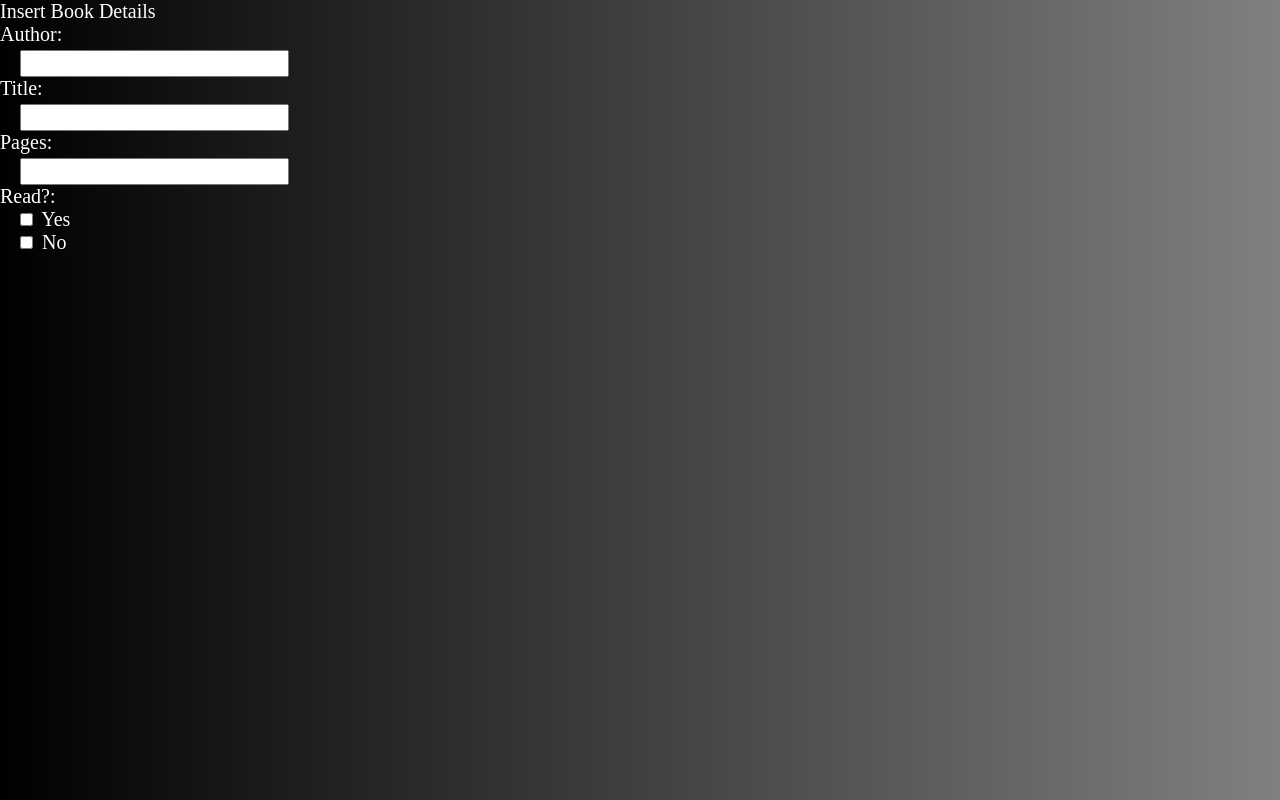
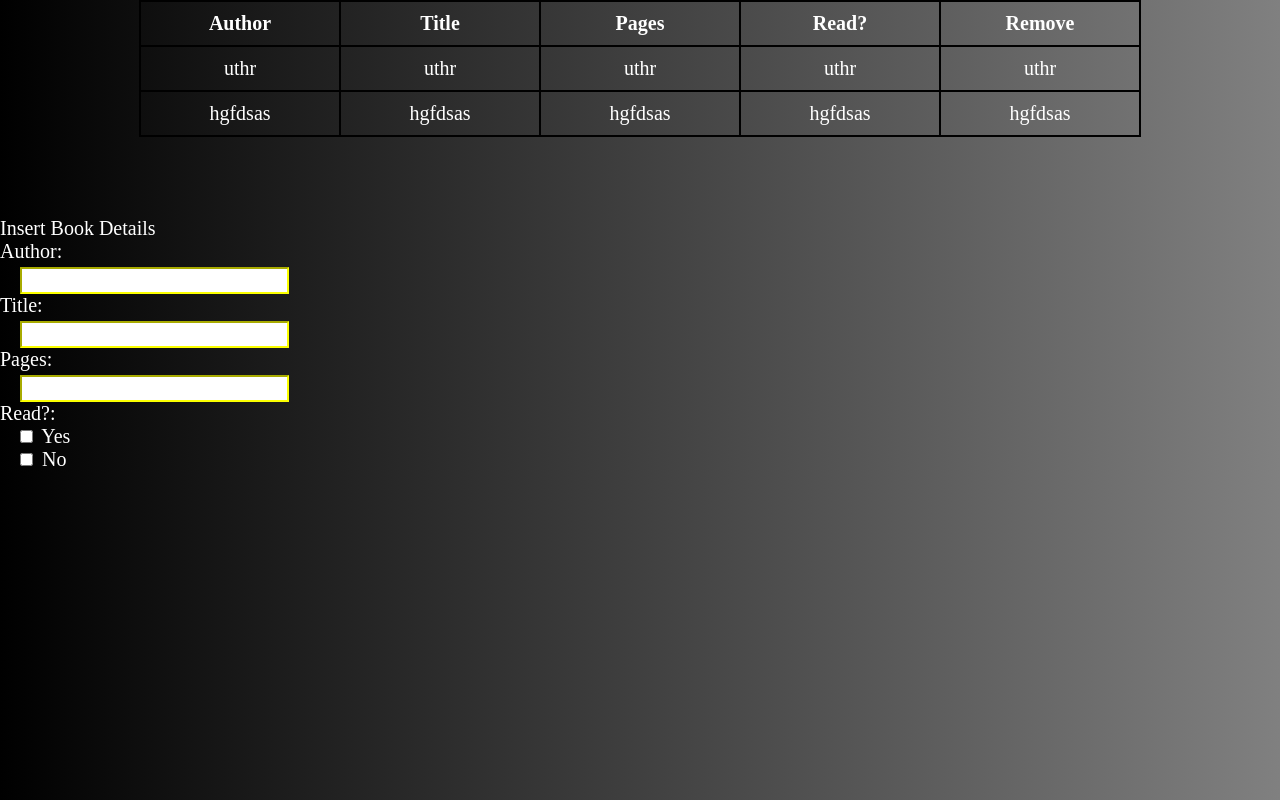
Before and after one commit to YussaMoney/Library, a website: page index.html in a window 1280 px wide. Drawn offline with Linux system fonts and the light colour scheme.

Commit message:
Added: table with contents to index.html file

```diff
--- a/index.html
+++ b/index.html
@@ -7,6 +7,31 @@
   <link rel="stylesheet" href="style.css">
   <title>Libary</title>
 </head>
+<table id="table">
+  <thead>
+    <th>Author</th>
+    <th>Title</th>
+    <th>Pages</th>
+    <th>Read?</th>
+    <th>Remove</th>
+  </thead>
+  <tbody>
+    <tr>
+      <td>uthr</td>
+      <td>uthr</td>
+      <td>uthr</td>
+      <td>uthr</td>
+      <td>uthr</td>
+    </tr>
+    <tr>
+      <td>hgfdsas</td>
+      <td>hgfdsas</td>
+      <td>hgfdsas</td>
+      <td>hgfdsas</td>
+      <td>hgfdsas</td>
+    </tr>
+  </tbody>
+</table>
 <body>
   <form id="form">
     Insert Book Details
--- a/style.css
+++ b/style.css
@@ -14,4 +14,18 @@ input[type=text],
 input[type=number],
 input[type=checkbox] {
   margin: 0.2rem 0.2rem 0 1rem;
+  border-color: rgb(251, 255, 0);
 }
+
+#table {
+  margin: 0 auto;
+  border-collapse: collapse;
+  margin-bottom: 4rem;
+}
+
+th, td {
+  width: 10rem;
+  border: 2px solid black;
+  text-align: center;
+  padding: 0.5rem 0;
+}
```
